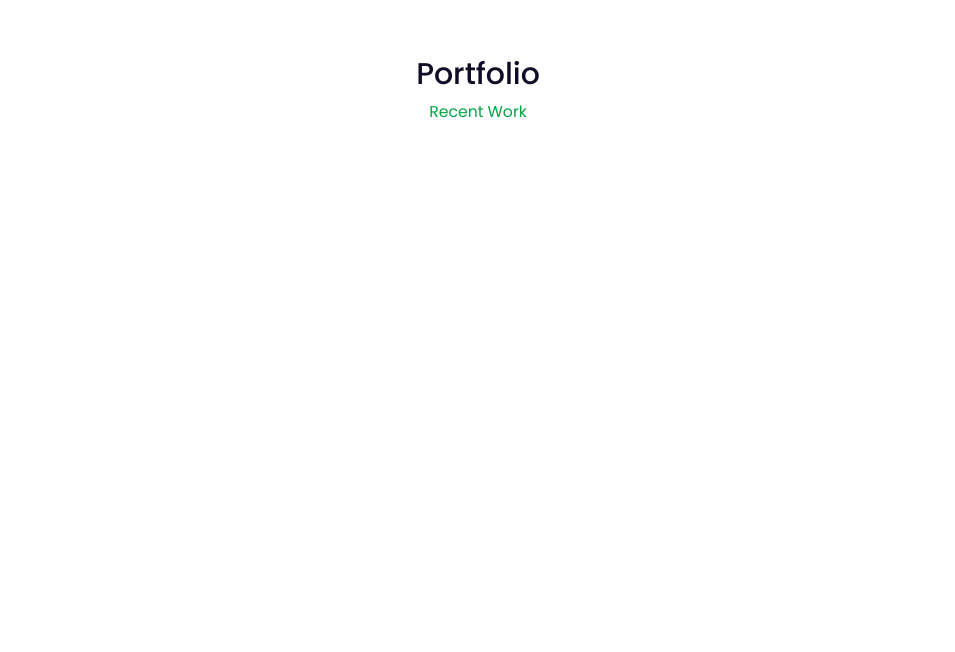
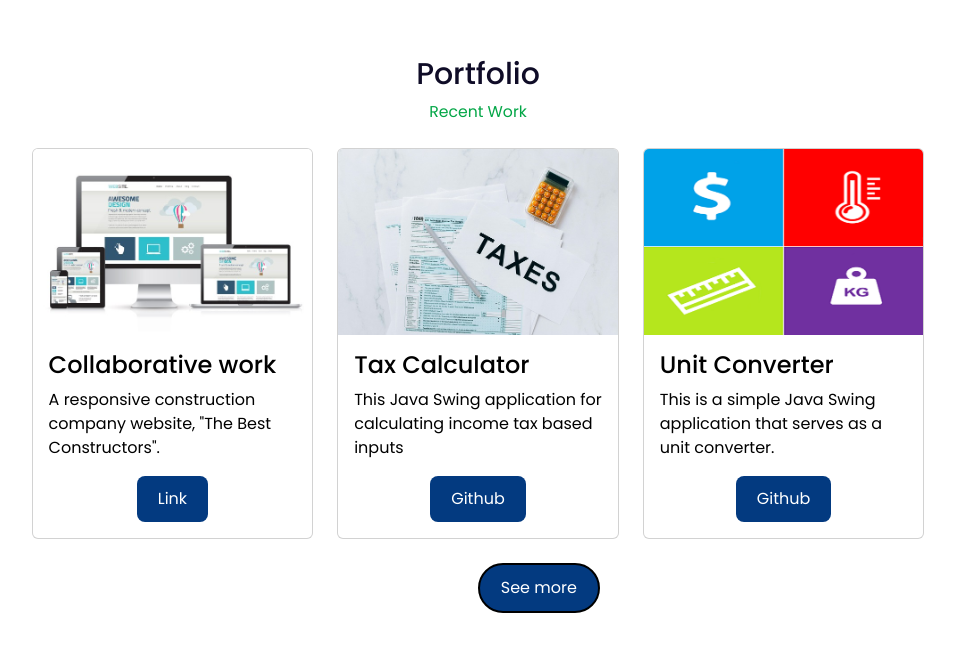
Before and after one commit to MfidiV/mfidiv_react_portfolio, a React (Create React App) app: page / in a window 1280 px wide. Shown: the part 2558-3210 px from the top of the page, without its empty margins (162-1117 px from the left). Built offline with nearby package versions, Linux system fonts and the light colour scheme.

Commit message:
Created cards using bootstrap classes styles to diplay a set of project I worked on recently on portfolio component. and a button to toggle betweeen sets.

```diff
--- a/src/Sections/Portfolio/Portfolio.css
+++ b/src/Sections/Portfolio/Portfolio.css
@@ -0,0 +1,18 @@
+.toggle{
+    align-items: left;
+  }
+  .portfolio .toggle .btn1 {
+    background: var(--main-color);
+    color: #fff;
+    padding: 0.7rem 1.3rem;
+    border-radius: 4.5rem;
+    text-decoration: none;
+    text-align: center;
+    margin-top: 1.5rem; /*!important; Use !important to override other styles if needed */
+    margin-left:50%;
+    border: 2px solid black;
+  }
+
+  .portfolio .toggle .btn1:hover {
+    background: var(--hover);
+  }
--- a/src/Sections/Portfolio/Portfolio.js
+++ b/src/Sections/Portfolio/Portfolio.js
@@ -1,8 +1,19 @@
-import React from 'react'
+import React,{useState} from 'react'
 import './Portfolio.css' ;
 import 'bootstrap/dist/css/bootstrap.min.css'
 
+// Import images
+import blogImage from '../../components/assets/Portfolio/blog-6.jpg';
+import taxCalcImage from '../../components/assets/Portfolio/TaxCalc.jpg';
+import unitConvImage from '../../components/assets/Portfolio/UnitConv.png';
+
+
 const Portfolio = () => {
+    const [showRow1, setShowRow1] = useState(true);
+
+    const toggleRows = () => {
+        setShowRow1(!showRow1);
+    };
   return (
     <section className='portfolio' id='portfolio'>
         <div className="heading">
@@ -10,6 +21,52 @@ const Portfolio = () => {
                 <span>Recent Work</span>
             </div>
 
+            <div className="row" id="row1" style={{ display: showRow1 ? 'flex' : 'none' }}>
+                <div className="col-lg-4 mt-4">
+                    <div className="card portfolioContent">
+                        <img className="card-img-top" src={blogImage} alt="Best Constructors" style={{ width: '100%' }} />
+                        <div className="card-body">
+                            <h4 className="card-title">Collaborative work</h4>
+                            <p className="card-text">A responsive construction company website, "The Best Constructors".</p>
+                            <div className="text-center">
+                                <a href="https://thebestconstruction.netlify.app/#" className="btn1 btn-success">Link</a>
+                            </div>
+                        </div>
+                    </div>
+                </div>
+
+                <div className="col-lg-4 mt-4">
+                    <div className="card portfolioContent">
+                        <img className="card-img-top" src={taxCalcImage} alt="Tax Calculator logo" style={{ width: '100%' }} />
+                        <div className="card-body">
+                            <h4 className="card-title">Tax Calculator</h4>
+                            <p className="card-text">This Java Swing application for calculating income tax based inputs</p>
+                            <div className="text-center">
+                                <a href="https://github.com/MfidiV/Tax_Calculator" className="btn1 btn-success">Github</a>
+                            </div>
+                        </div>
+                    </div>
+                </div>
+
+                <div className="col-lg-4 mt-4">
+                    <div className="card portfolioContent">
+                        <img className="card-img-top" src={unitConvImage} alt="Converter app logo" style={{ width: '100%' }} />
+                        <div className="card-body">
+                            <h4 className="card-title">Unit Converter</h4>
+                            <p className="card-text">This is a simple Java Swing application that serves as a unit converter.</p>
+                            <div className="text-center">
+                                <a href="https://github.com/MfidiV/Converter-App" className="btn1 btn-success">Github</a>
+                            </div>
+                        </div>
+                    </div>
+                </div>
+            </div>
+
+            <div className="toggle">
+                <button className="btn1" onClick={toggleRows}>See more</button>
+            </div>
+
+
     </section>
   )
 };
```
